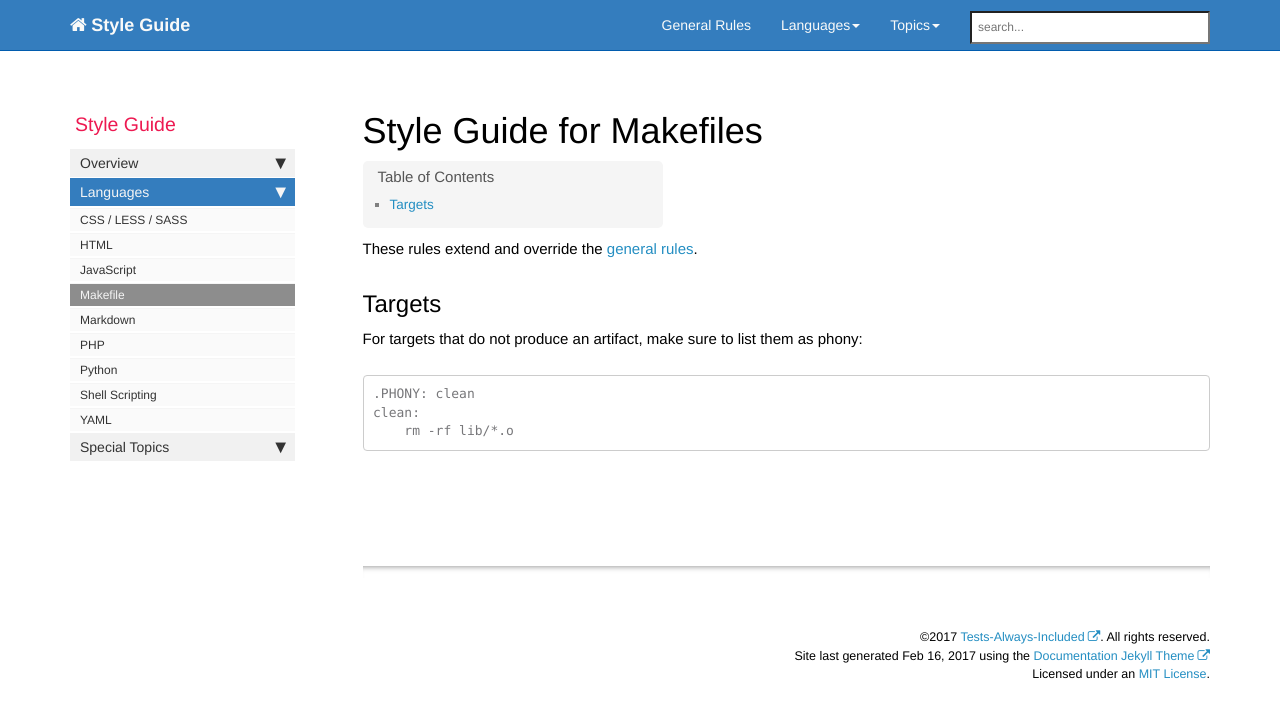
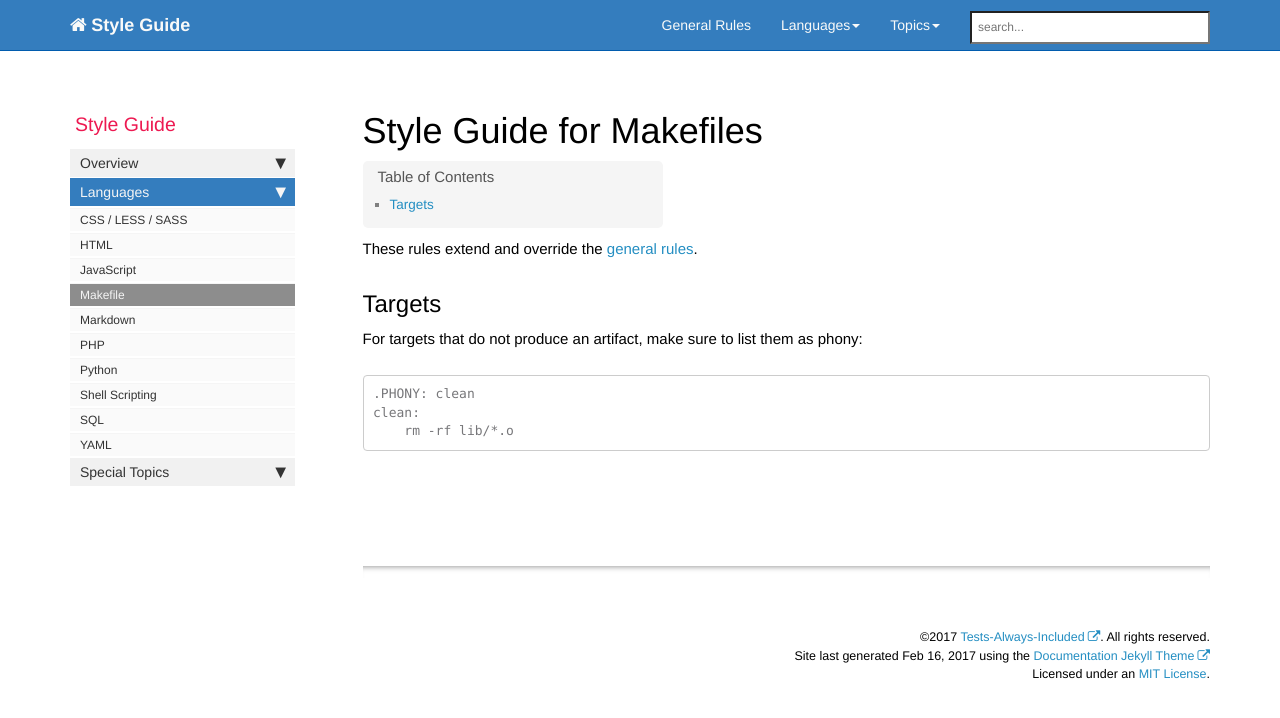
Before and after one commit to tests-always-included/style-guide, a Jekyll site: the page built from lang/makefile/index.md, in a window 1280 px wide. Shown: the top 718 px of the page. Built offline with Jekyll 4.4.1, drawn with Linux system fonts in a browser that asks for light colours; nearby versions of some CDN libraries; comment, search, counter and statistics services are not loaded.

Commit message:
Linking in the SQL style guide

```diff
--- a/_data/sidebars/sidebar.yml
+++ b/_data/sidebars/sidebar.yml
@@ -60,6 +60,10 @@ entries:
                     url: /lang/sh/
                     output: web, pdf
                 -
+                    title: SQL
+                    url: /lang/sql/
+                    output: web, pdf
+                -
                     title: YAML
                     url: /lang/yaml/
                     output: web, pdf
--- a/_data/topnav.yml
+++ b/_data/topnav.yml
@@ -41,6 +41,9 @@ topnav_dropdowns:
                         title: Shell Scripts
                         url: /lang/sh/
                     -
+                        title: SQL
+                        url: /lang/sql/
+                    -
                         title: YAML
                         url: /lang/yaml/
             -
```
